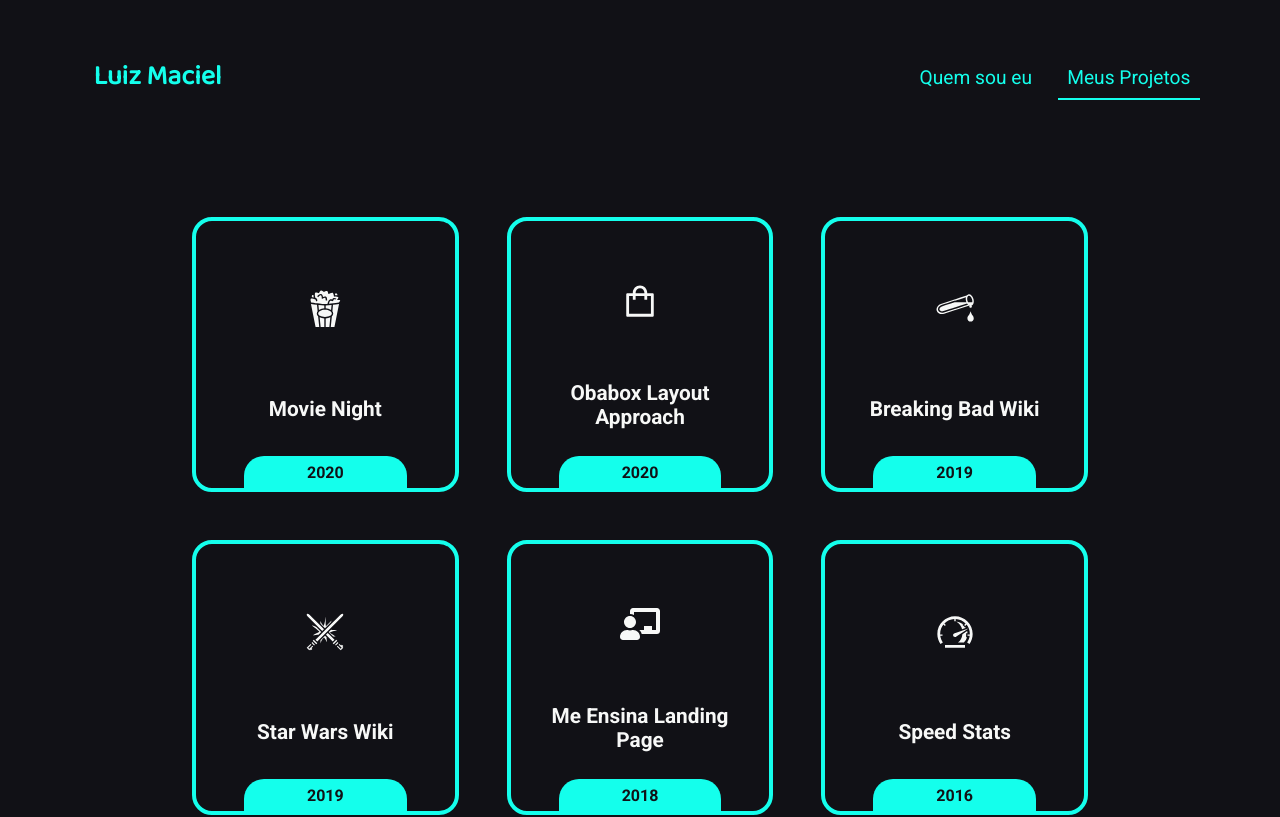
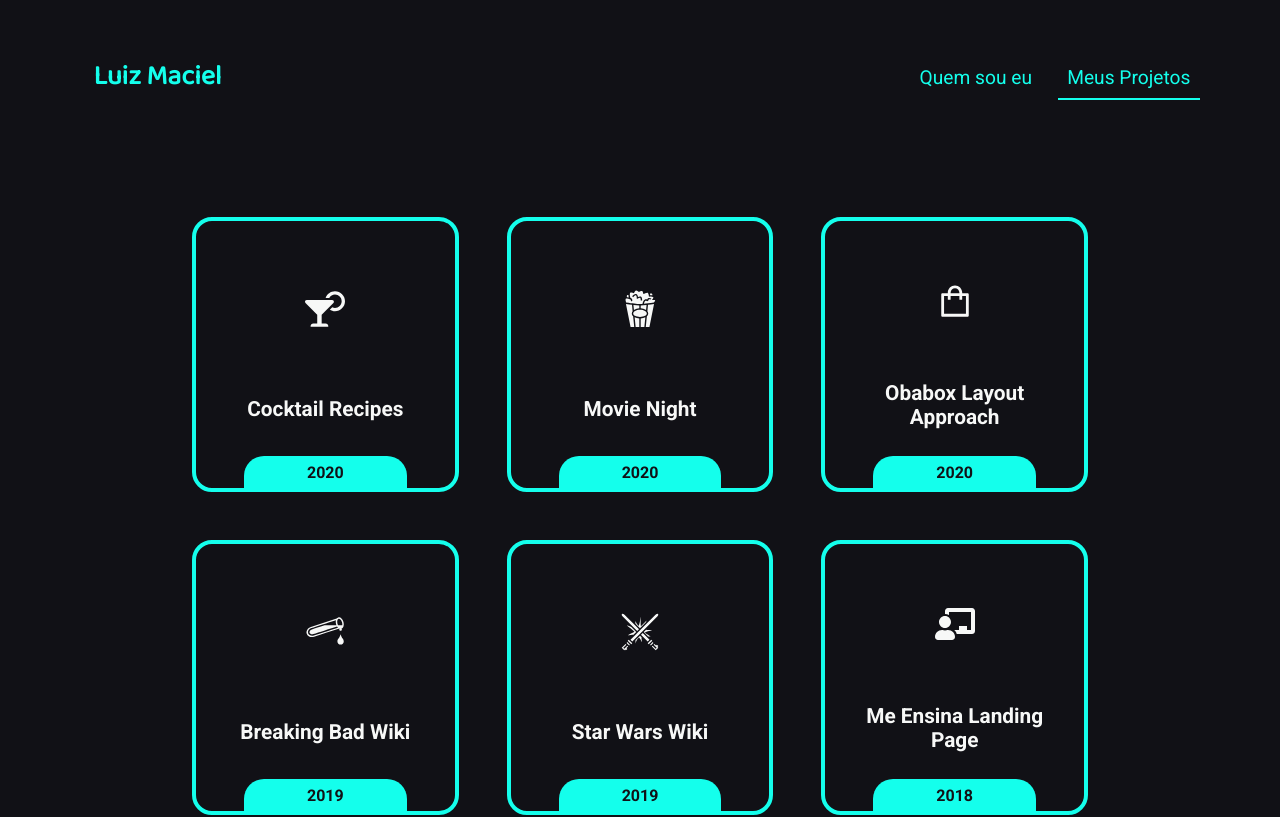
Before and after one commit to Luiz-Pedro/portfolio2020, a React (Create React App) app: page /projetos in a window 1280 px wide. Shown: the top 817 px of the page. Built offline with nearby package versions, Linux system fonts and the light colour scheme.

Commit message:
added new project

```diff
--- a/src/listaProjetos.js
+++ b/src/listaProjetos.js
@@ -2,9 +2,15 @@ import React from 'react';
 
 import { AiOutlineShopping } from 'react-icons/ai';
 import { GiChemicalDrop, GiLightSabers, GiSpeedometer, GiPopcorn} from 'react-icons/gi';
-import { FaChalkboardTeacher } from 'react-icons/fa';
+import { FaChalkboardTeacher, FaCocktail } from 'react-icons/fa';
 
 export const projects =[
+    {
+        title: "Cocktail Recipes",
+        icon: <FaCocktail size={40}/>,
+        date: "2020",
+        link: "https://cocktails-recipes.netlify.com"
+    },
     {
         title: "Movie Night",
         icon: <GiPopcorn size={40}/>,
```
